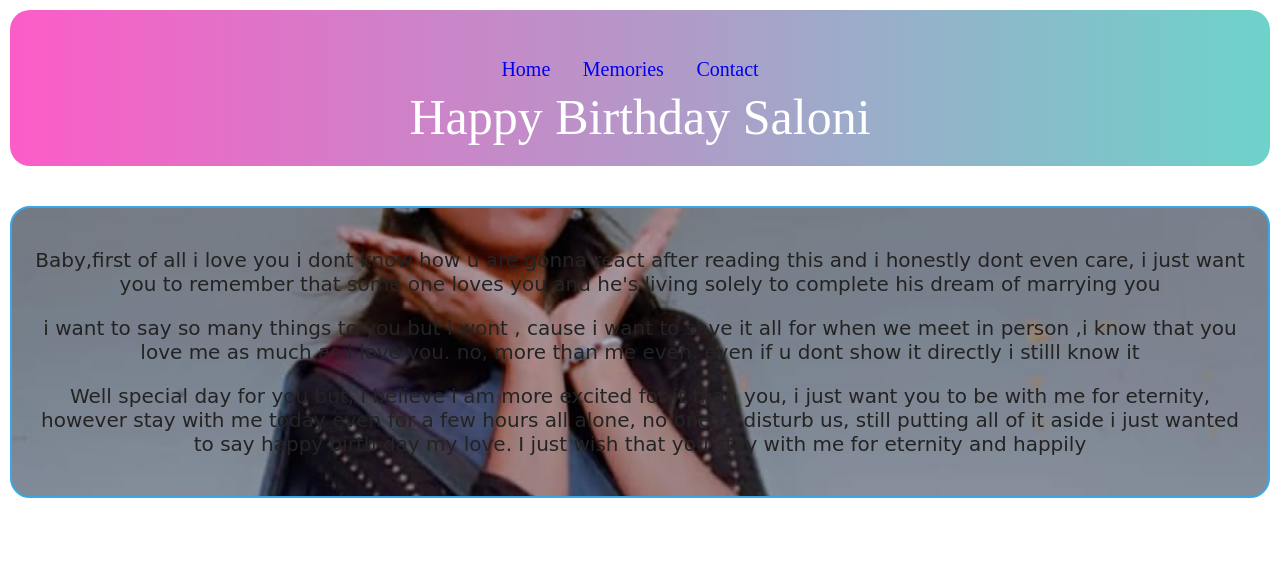
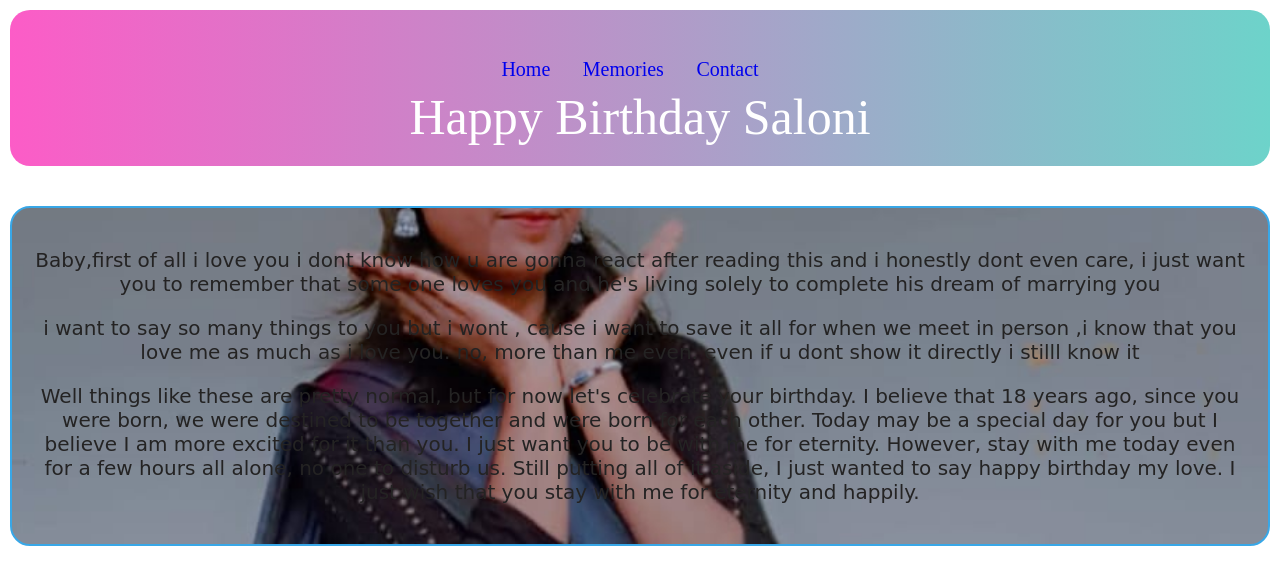
Before and after one commit to putnamkarthikeya44-cpu/happy-birthday-, a plain HTML site: page index.html in a window 1280 px wide. Drawn offline with Linux system fonts and the light colour scheme.

Commit message:
index.html

```diff
--- a/index.html
+++ b/index.html
@@ -81,7 +81,7 @@
                  i want to say so many things to you but i wont , cause i want to save it all for when we meet in person ,i know that you love me as much as i love you. no, more than me even. even if u dont show it directly i stilll know it
         </p>
           <p>
-                Well special day for you but, i believe i am more excited for it than you, i just want you to be with me for eternity, however stay with me today even for a few hours all alone, no one to disturb us, still putting all of it aside i just wanted to say happy birth day my love. I just wish that you stay with me for eternity and happily
+               Well things like these are pretty normal, but for now let's celebrate your birthday. I believe that 18 years ago, since you were born, we were destined to be together and were born for each other. Today may be a special day for you but I believe I am more excited for it than you. I just want you to be with me for eternity. However, stay with me today even for a few hours all alone, no one to disturb us. Still putting all of it aside, I just wanted to say happy birthday my love. I just wish that you stay with me for eternity and happily.
 
            </p>
 
```
